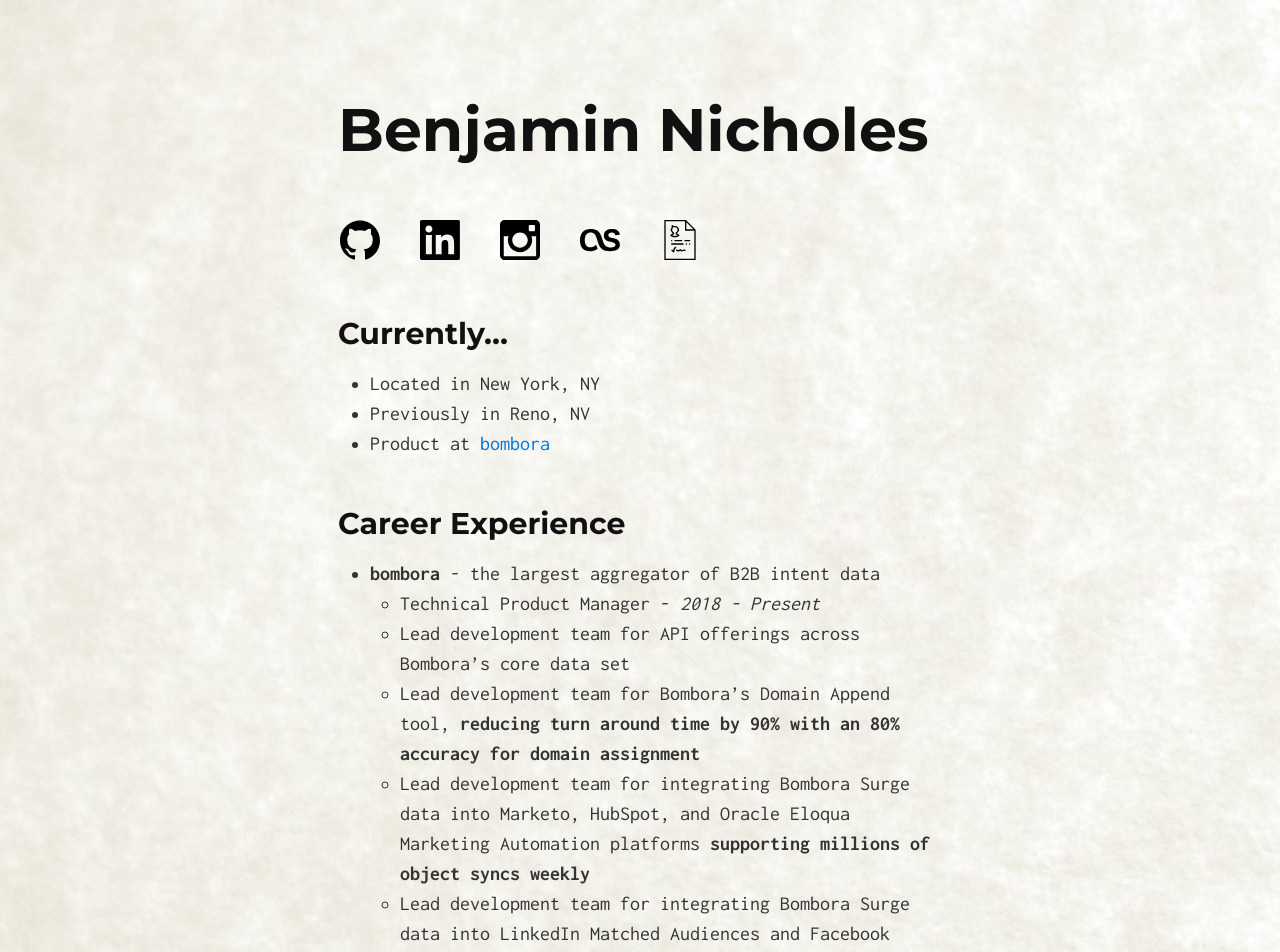
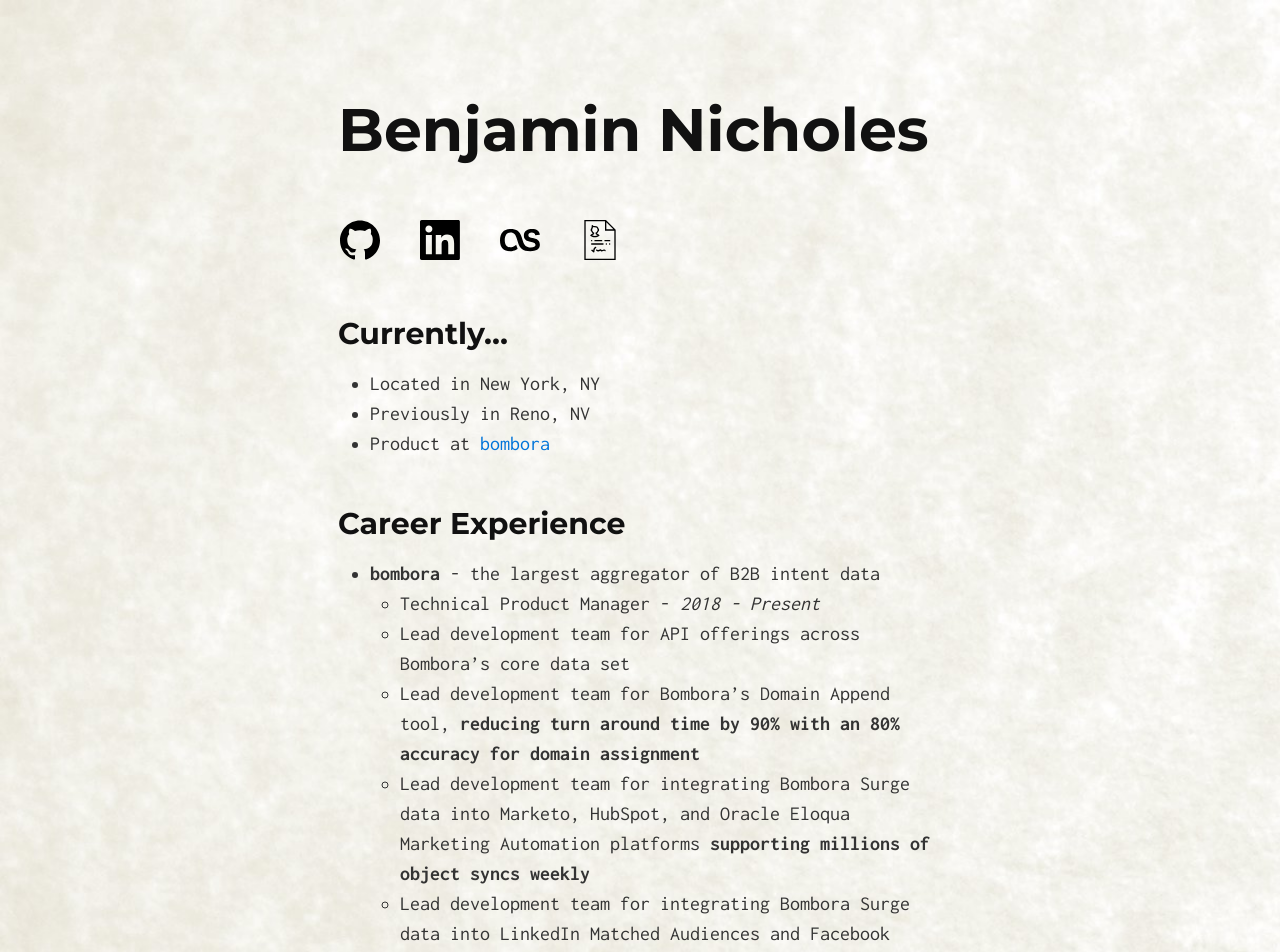
Before and after one commit to bennicholes/bennicholes.github.io, a Jekyll site: the page built from index.md, in a window 1280 px wide. Shown: the top 952 px of the page. Built offline with Jekyll 4.4.1, drawn with Linux system fonts in a browser that asks for light colours.

Commit message:
Update index.md

```diff
--- a/index.md
+++ b/index.md
@@ -8,9 +8,6 @@
 </a>
 <a href="https://www.linkedin.com/in/bennicholes" title="LinkedIn" style="padding-right: 40px">
 <img alt="LinkedIn" height="40px" width="40px" src="../assets/linkedin.svg"/>
-</a>
-<a href="https://instagram.com/bennicholes" title="Instagram" style="padding-right: 40px">
-<img alt="Instagram" height="40px" width="40px" src="../assets/instagram.svg"/>
 </a>
 <a href="http://www.last.fm/user/bennicholes" title="LastFM" style="padding-right: 40px">
 <img alt="LastFM" height="40px" width="40px" src="../assets/lastfm.svg"/>
```
